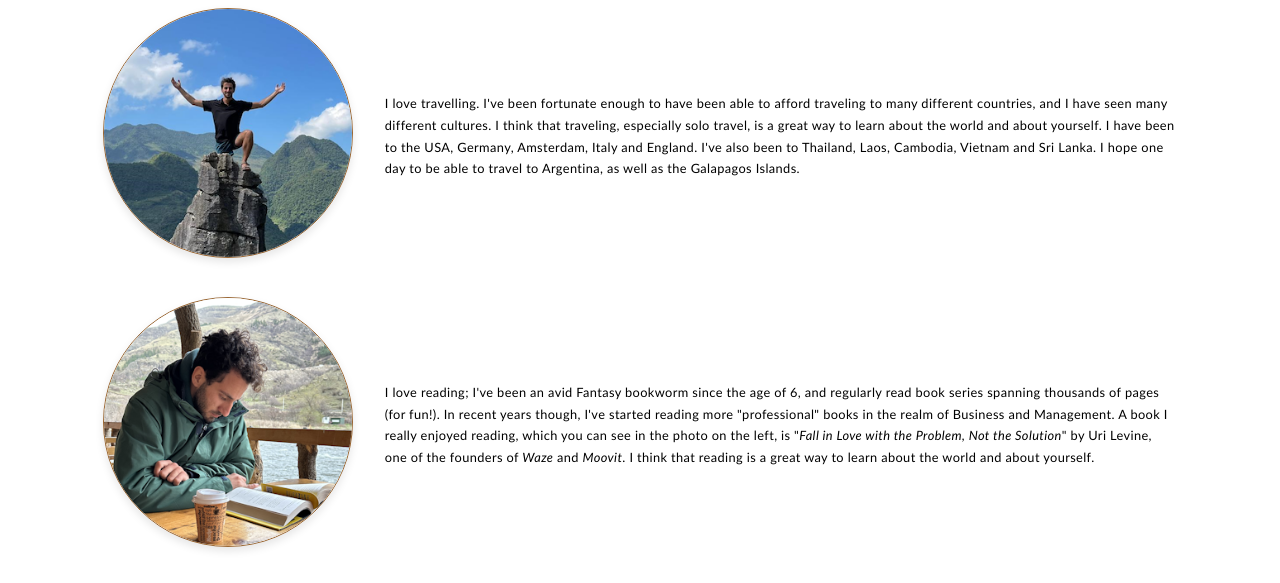
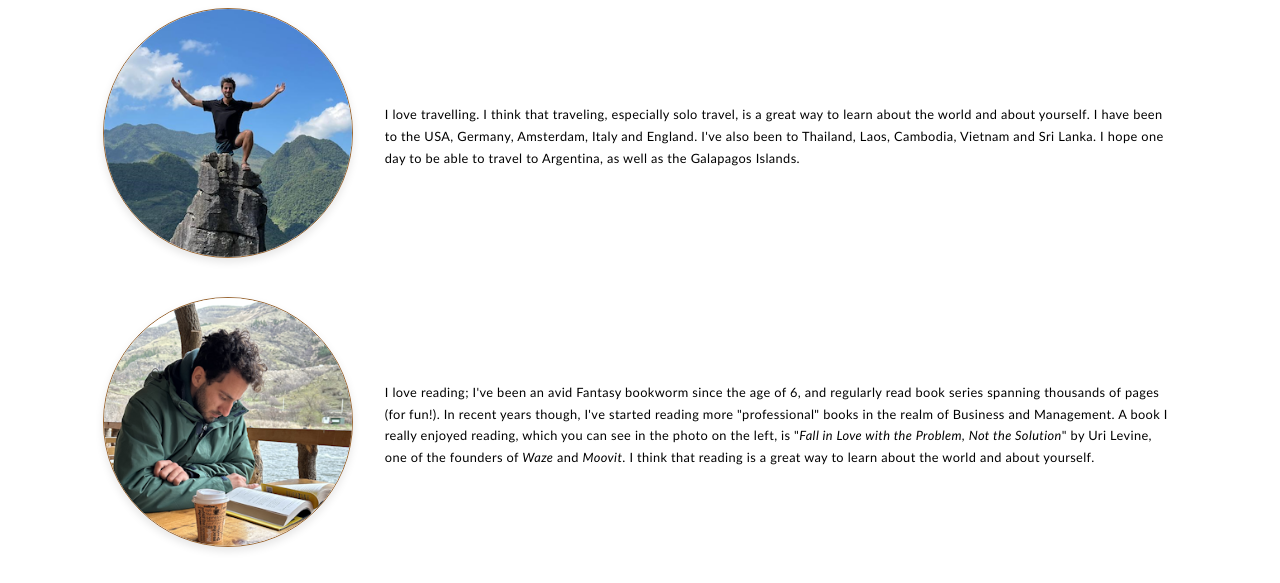
Before and after one commit to AriBarzilai/aribarzilai.github.io, a plain HTML site: page content/hobbies.html in a window 1280 px wide. Shown: the part 174-757 px from the top of the page. Drawn offline with Linux system fonts and the light colour scheme.

Commit message:
Update hobbies.html

```diff
--- a/content/hobbies.html
+++ b/content/hobbies.html
@@ -52,8 +52,7 @@
             </div>
             <div class="hobby_text
         ">
-                I love travelling. I've been fortunate enough to have been able to afford traveling to many different
-                countries, and I have seen many different cultures. I think that
+                I love travelling. I think that
                 traveling, especially solo travel, is a great way to learn about the world and about yourself. I have
                 been to the USA, Germany, Amsterdam, Italy and England. I've also been to Thailand, Laos, Cambodia,
                 Vietnam and Sri Lanka.
```
